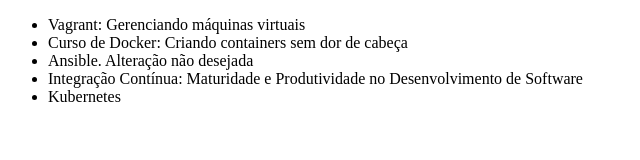
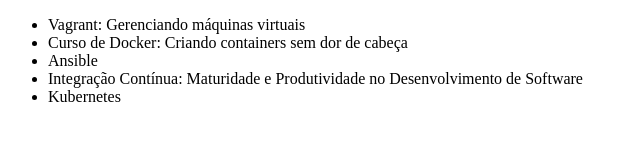
Before and after one commit to defabris/defabris-git, a plain HTML site: page index.html in a window 1280 px wide. Shown: the whole page, without its empty margins (0-640 px from the left). Drawn offline with Linux system fonts and the light colour scheme.

Commit message:
Revert "Esse Commit não tenho certeza"
This reverts commit 245be2d832823753be6c54dedd1ddb6016304fc5.

```diff
--- a/index.html
+++ b/index.html
@@ -8,7 +8,7 @@
     <ul>
         <li>Vagrant: Gerenciando máquinas virtuais</li>
         <li>Curso de Docker: Criando containers sem dor de cabeça</li>
-        <li>Ansible. Alteração não desejada</li>
+        <li>Ansible</li>
         <li>Integração Contínua: Maturidade e Produtividade no Desenvolvimento de Software</li>
 		<li>Kubernetes</li>
     </ul>
```
